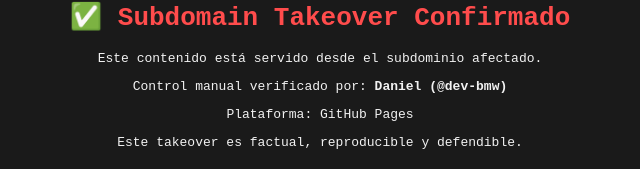
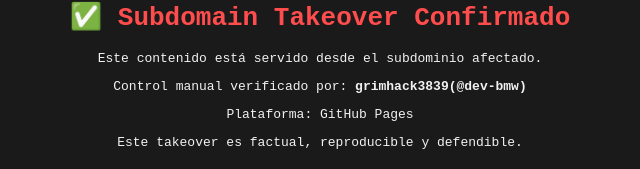
Before and after one commit to dev-bmw/dev-bmw.github.io, a plain HTML site: page index.html in a window 1280 px wide. Shown: the part 124-293 px from the top of the page, without its empty margins (320-960 px from the left). Drawn offline with Linux system fonts and the light colour scheme.

Commit message:
Update index.html

```diff
--- a/index.html
+++ b/index.html
@@ -19,7 +19,7 @@
   <body>
     <h1>✅ Subdomain Takeover Confirmado</h1>
     <p>Este contenido está servido desde el subdominio afectado.</p>
-    <p>Control manual verificado por: <strong>Daniel (@dev-bmw)</strong></p>
+    <p>Control manual verificado por: <strong>grimhack3839(@dev-bmw)</strong></p>
     <p>Plataforma: GitHub Pages</p>
     <p>Este takeover es factual, reproducible y defendible.</p>
   </body>
```
